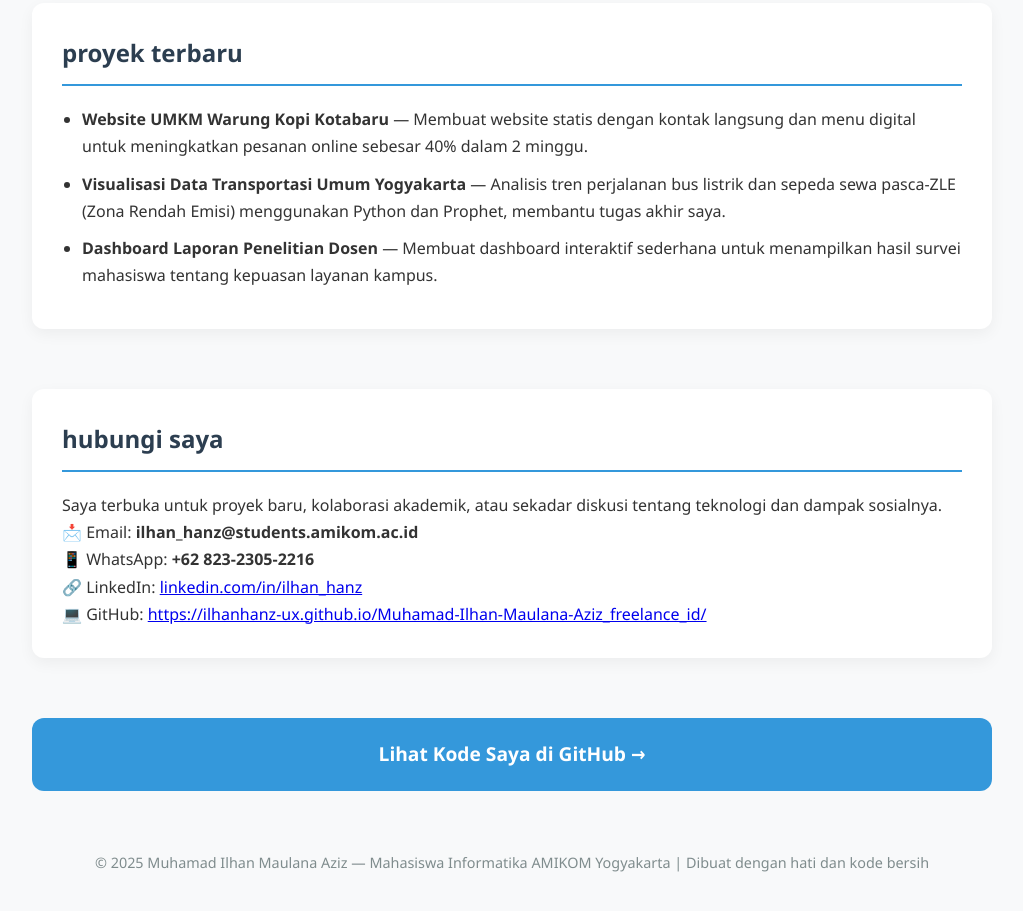
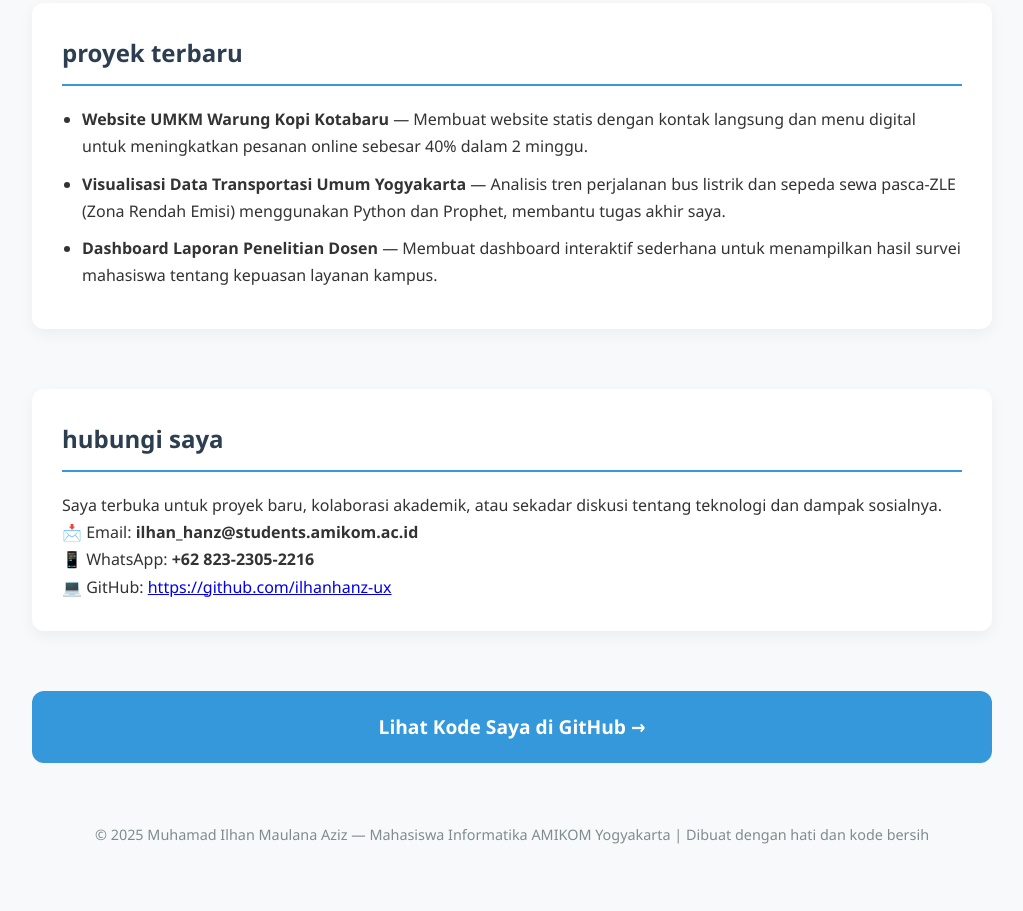
Before and after one commit to ilhanhanz-ux/Muhamad-Ilhan-Maulana-Aziz_portofolio, a plain HTML site: page index.html in a window 1280 px wide. Shown: the part 875-1786 px from the top of the page, without its empty margins (128-1151 px from the left). After the commit the page ends 1763 px from the top, so only its background shows below. Drawn offline with Linux system fonts and the light colour scheme.

Commit message:
Add files via upload
repository

```diff
--- a/index.html
+++ b/index.html
@@ -136,8 +136,7 @@
       <p>Saya terbuka untuk proyek baru, kolaborasi akademik, atau sekadar diskusi tentang teknologi dan dampak sosialnya.</p>
       <p>📩 Email: <strong>ilhan_hanz@students.amikom.ac.id</strong></p>
       <p>📱 WhatsApp: <strong>+62 823-2305-2216</strong></p>
-      <p>🔗 LinkedIn: <a href="https://linkedin.com/in/ilhan_hanz" target="_blank">linkedin.com/in/ilhan_hanz</a></p>
-      <p>💻 GitHub: <a href="https://ilhanhanz-ux.github.io/Muhamad-Ilhan-Maulana-Aziz_portofolio/" target="_blank">https://ilhanhanz-ux.github.io/Muhamad-Ilhan-Maulana-Aziz_freelance_id/</a></p>
+      <p>💻 GitHub: <a href="https://github.com/ilhanhanz-ux" target="_blank">https://github.com/ilhanhanz-ux</a></p>
     </div>
 
     <div class="cta">
```
